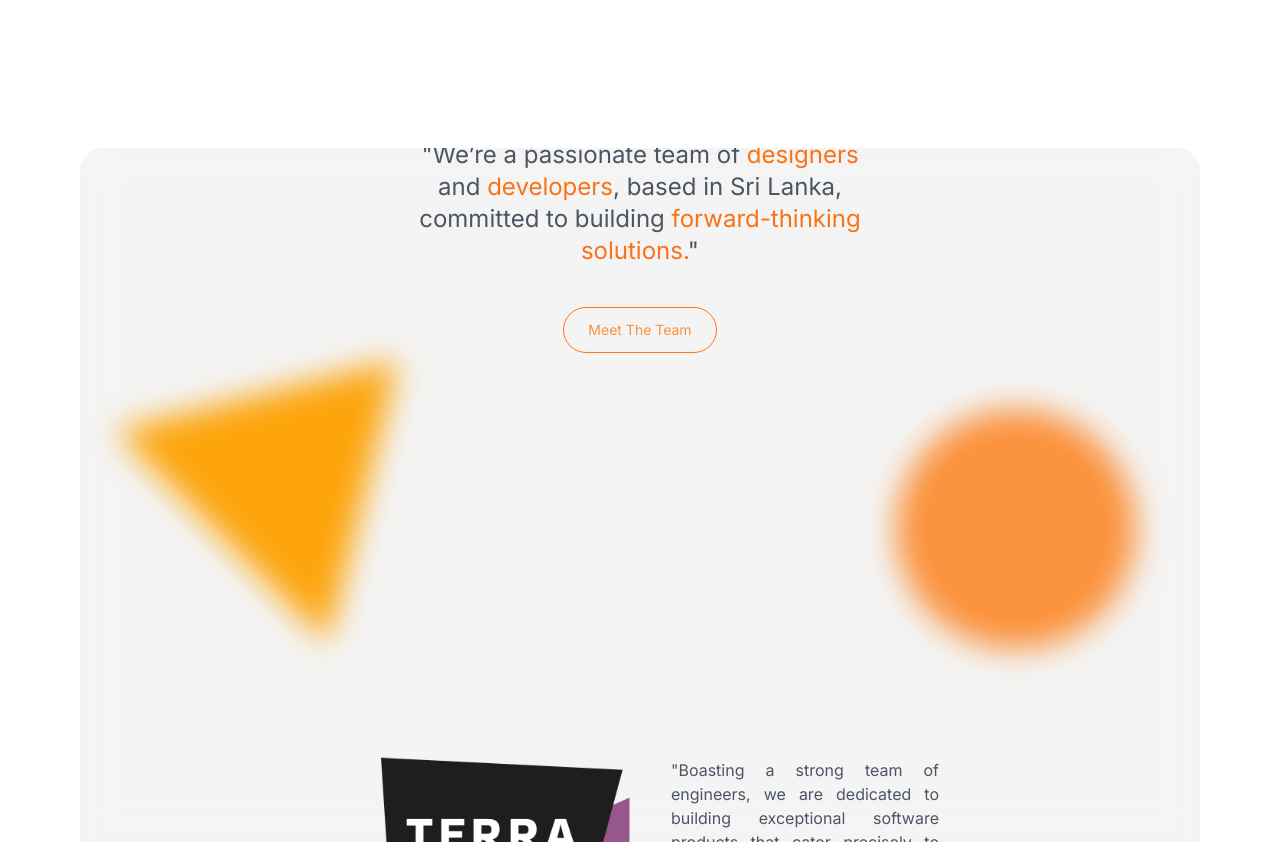
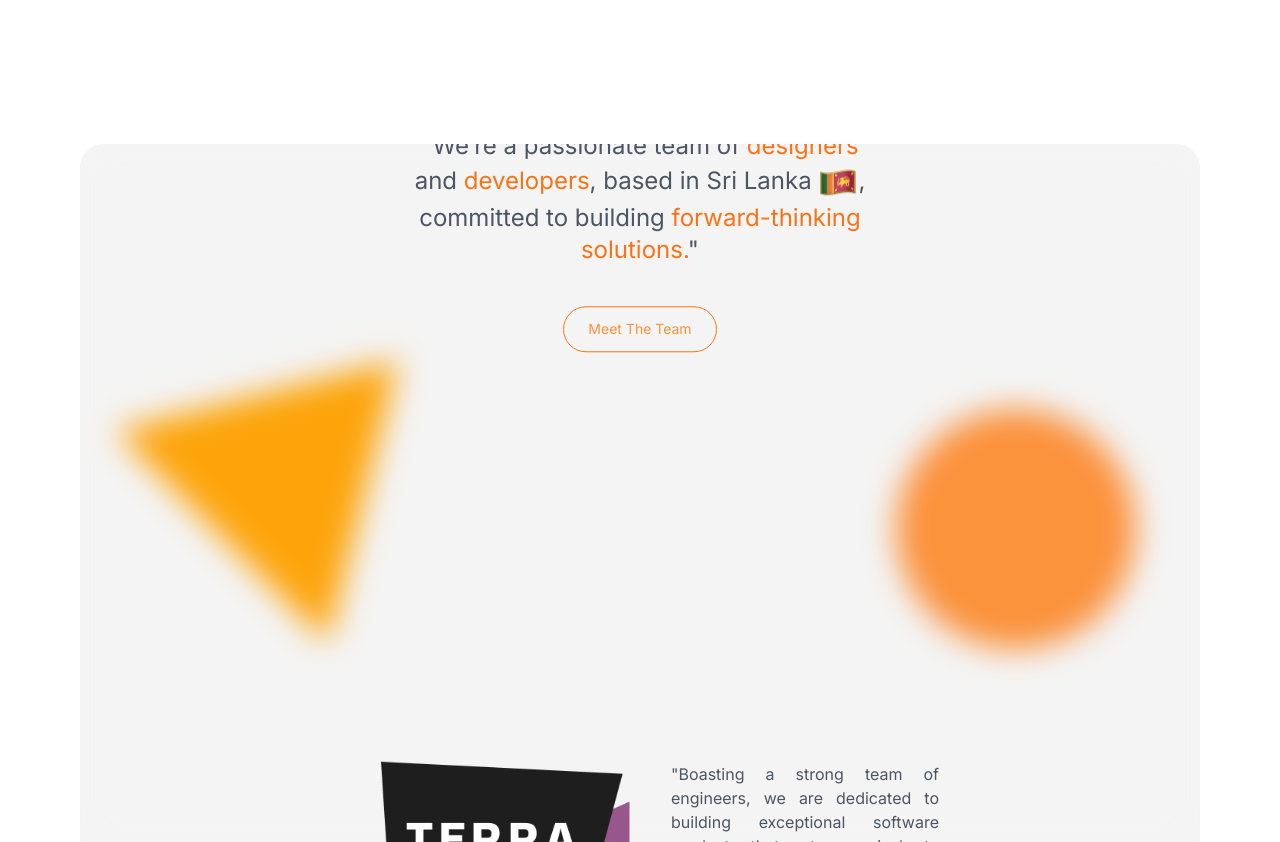
Before and after one commit to Terracode-Dev/Main-Site, a React (Vite) app: page / in a window 1280 px wide. Shown: the part 2200-3042 px from the top of the page. Built offline with nearby package versions, Linux system fonts and the light colour scheme.

Commit message:
add srilanka emoji

```diff
--- a/src/components/home/About.tsx
+++ b/src/components/home/About.tsx
@@ -71,12 +71,13 @@ const HorizontalScrollCarousel = () => {
 
                 {/* Text */}
                 <p className="relative text-xl text-gray-600 sm:text-2xl inter">
-                  "We’re a passionate team of
-                  <span className="text-orange-500"> designers</span> and
-                  <span className="text-orange-500"> developers</span>, based in
-                  Sri Lanka, committed to building
-                  <span className="text-orange-500"> forward-thinking solutions.</span>"
-                </p>
+                "We’re a passionate team of
+                <span className="text-orange-500 inter"> designers</span> and
+                <span className="text-orange-500 inter"> developers</span><span>, based in
+                Sri Lanka <img src='/LK.png' alt="Sri Lanka flag" className='object-cover inline-block' />, committed to building</span>
+                <span className="text-orange-500 inter"> forward-thinking solutions.</span>"
+              </p>
+
               </div>
               {/* Buttons */}
               <div className="flex flex-col gap-4 sm:flex-row sm:justify-center">
```
Also changed, not shown: public/LK.png (added).
